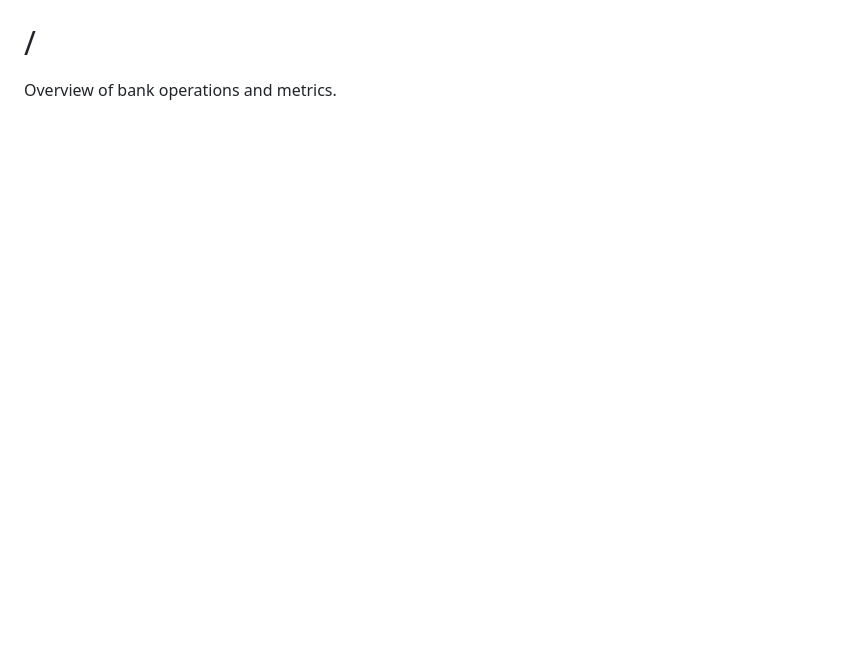
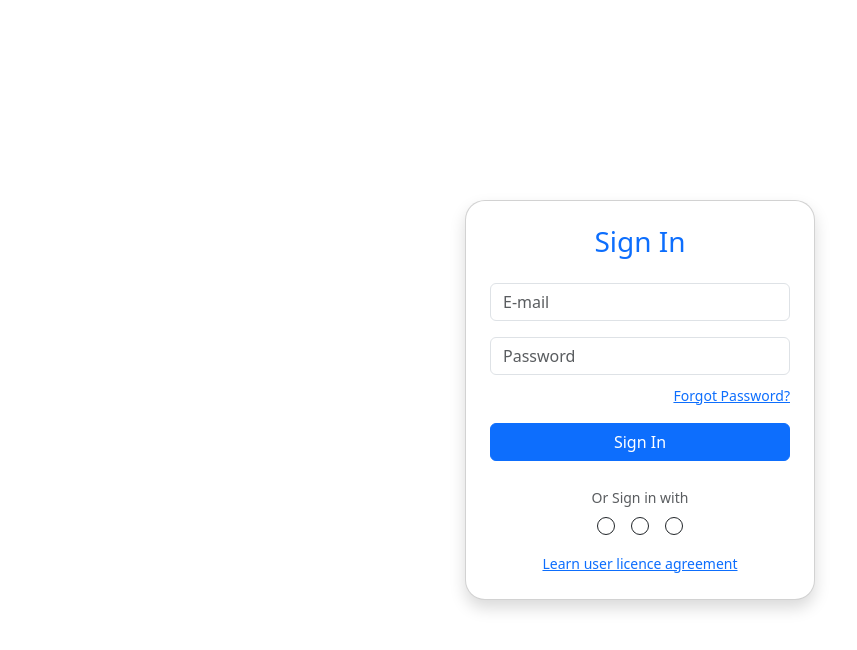
Before and after one commit to Kunal5410/Bank-loan-Management, a React (Vite) app in the folder frontend_bank/: page / in a window 1280 px wide. Shown: the top 650 px of the page, without its empty margins (0-857 px from the left). Built offline with nearby package versions, Linux system fonts and the light colour scheme.

Commit message:
Login Page Update

```diff
--- a/frontend_bank/src/App.jsx
+++ b/frontend_bank/src/App.jsx
@@ -5,6 +5,8 @@ import Slidebar from './Components/Slidebar';
 import Starting from './Components/Loan-product/Starting';
 import RepaymentDashboard from './Components/Repayment/RepaymentDashboard';
 import Loan_product_dashboard from './Components/Loan-product/Loan_product_dashboard';
+import Login_page from './Components/Login/Login_page';
+import Four_heros from './Components/Loan-product/Four_heros';
 
 function AppContent() {
   const [isMobile, setIsMobile] = useState(false);
@@ -30,10 +32,11 @@ function AppContent() {
           <Route
             path="/"
             element={
-              <Starting
-                heading="/"
-                description="Overview of bank operations and metrics."
-              />
+              // <Starting
+              //   heading="/"
+              //   description="Overview of bank operations and metrics."
+              // />
+              <Login_page/>
             }
           />
 
@@ -88,10 +91,14 @@ function AppContent() {
           <Route
             path="/reports-and-analytics"
             element={
+              <>
               <Starting
                 heading="Reports and Analytics"
                 description="View performance reports and analytics."
               />
+
+              </>
+
             }
           />
         </Routes>
--- /dev/null
+++ b/frontend_bank/src/Components/Login/Login_page.jsx
@@ -0,0 +1,67 @@
+import React from 'react';
+import { useNavigate } from 'react-router-dom';
+
+const LoginPage = () => {
+  const navigate = useNavigate();
+
+  const handleSubmit = (e) => {
+    e.preventDefault();
+    // You can add login logic here (e.g., API call)
+    navigate('/dashboard');
+  };
+
+  return (
+    <div className="d-flex justify-content-center align-items-center vh-100">
+      <div className="card p-4 shadow" style={{ width: '350px', borderRadius: '20px' }}>
+        <h3 className="text-center text-primary mb-4">Sign In</h3>
+        <form onSubmit={handleSubmit}>
+          <div className="mb-3">
+            <input
+              type="email"
+              className="form-control"
+              id="email"
+              name="email"
+              placeholder="E-mail"
+              required
+            />
+          </div>
+          <div className="mb-2">
+            <input
+              type="password"
+              className="form-control"
+              id="password"
+              name="password"
+              placeholder="Password"
+              required
+            />
+          </div>
+          <div className="mb-3 text-end">
+            <a href="#" className="small text-primary">Forgot Password?</a>
+          </div>
+          <button type="submit" className="btn btn-primary w-100">Sign In</button>
+        </form>
+
+        <div className="text-center mt-4">
+          <small className="text-muted">Or Sign in with</small>
+          <div className="d-flex justify-content-center gap-3 mt-2">
+            <button className="btn btn-outline-dark rounded-circle p-2">
+              <i className="bi bi-google"></i>
+            </button>
+            <button className="btn btn-outline-dark rounded-circle p-2">
+              <i className="bi bi-apple"></i>
+            </button>
+            <button className="btn btn-outline-dark rounded-circle p-2">
+              <i className="bi bi-twitter"></i>
+            </button>
+          </div>
+        </div>
+
+        <div className="text-center mt-3">
+          <a href="#" className="small text-primary">Learn user licence agreement</a>
+        </div>
+      </div>
+    </div>
+  );
+};
+
+export default LoginPage;
--- a/package.json
+++ b/package.json
@@ -1,5 +1,6 @@
 {
   "dependencies": {
-    "react-icons": "^5.5.0"
+    "react-icons": "^5.5.0",
+    "styled-components": "^6.1.19"
   }
 }
```
Also changed, not shown: 1 other file (tests, documents, lock files or other folders).
